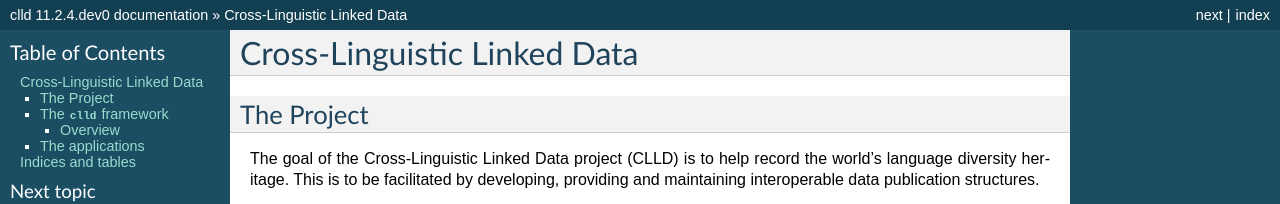
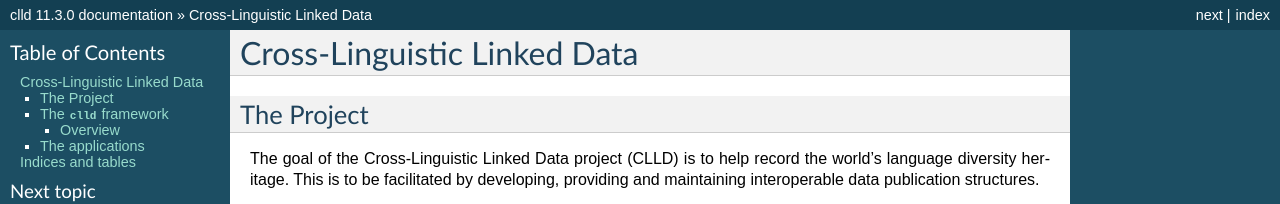
Before and after one commit to clld/clld, a Sphinx documentation site: the page built from docs/index.rst, in a window 1280 px wide and 900 px high. Shown: the top 204 px of the window. Built offline with Sphinx 7.4.7, drawn with Linux system fonts in a browser that asks for light colours; some of the changed text lies outside the part shown.

Commit message:
release 11.3.0

```diff
--- a/CHANGES.rst
+++ b/CHANGES.rst
@@ -3,8 +3,8 @@ Changes
 -------
 
 
-unreleased
-~~~~~~~~~~
+11.3.0
+~~~~~~
 
 - Support python 3.13.
 - Drop support for python 3.8.
--- a/docs/conf.py
+++ b/docs/conf.py
@@ -55,10 +55,10 @@ copyright = 'Max Planck Society'
 # built documents.
 #
 # The full version, including alpha/beta/rc tags.
-release = '11.2.4.dev0'
+release = '11.3.0'
 
 # The short X.Y version.
-version = '11.2.4.dev0'
+version = '11.3.0'
 
 # The language for content autogenerated by Sphinx. Refer to documentation
 # for a list of supported languages.
--- a/setup.cfg
+++ b/setup.cfg
@@ -1,6 +1,6 @@
 [metadata]
 name = clld
-version = 11.2.4.dev0
+version = 11.3.0
 license = Apache 2.0
 license_files = LICENSE
 author = Robert Forkel
--- a/src/clld/__init__.py
+++ b/src/clld/__init__.py
@@ -3,7 +3,7 @@ import collections
 from clld.db.models import common
 from clld import interfaces
 
-__version__ = "11.2.4.dev0"
+__version__ = "11.3.0"
 
 
 class Resource(collections.namedtuple('Resource', 'name model interface with_index with_rdfdump')):
```
